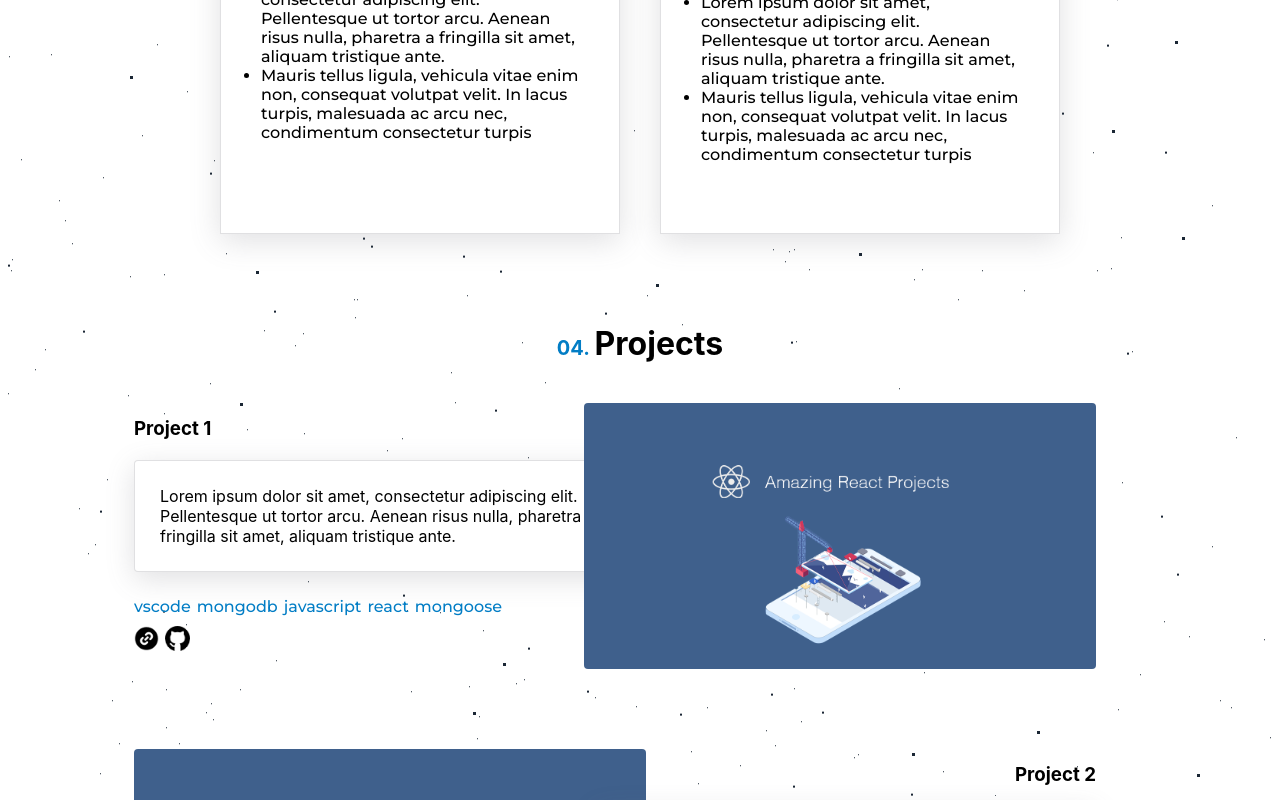
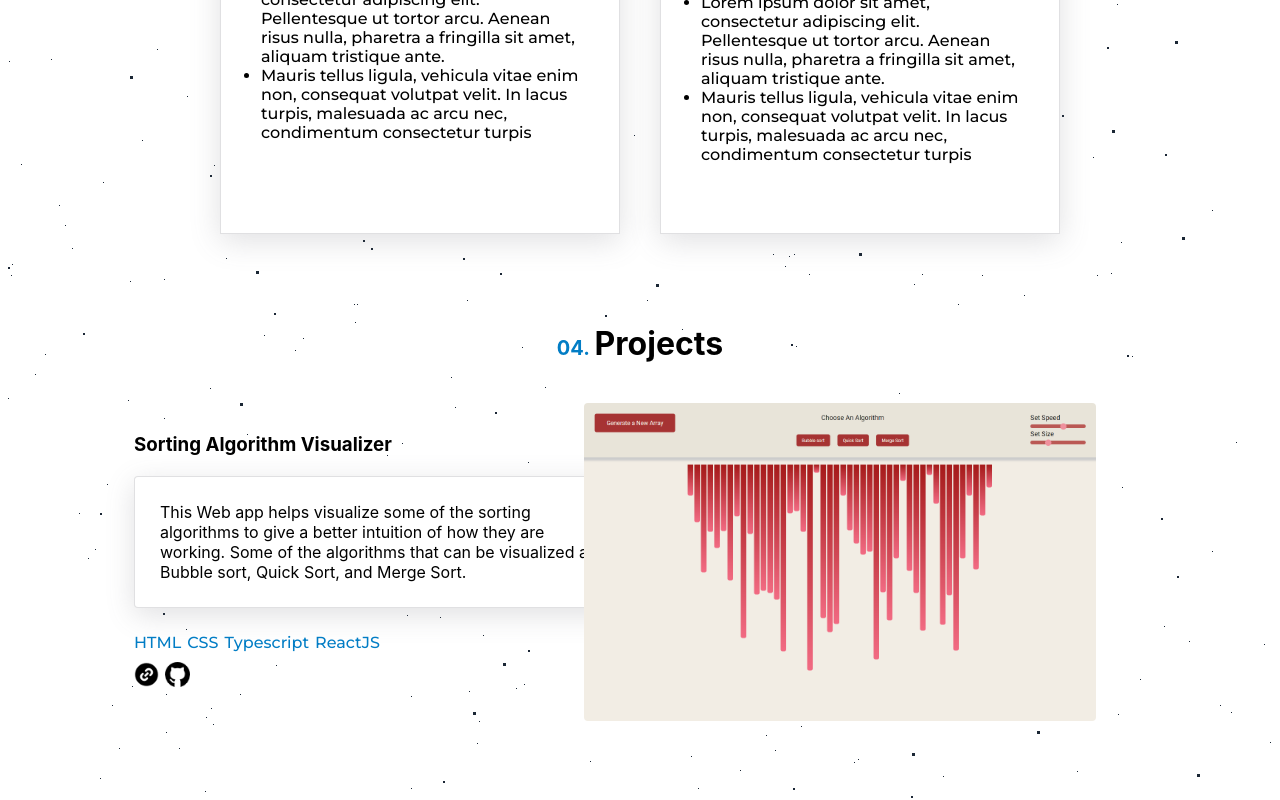
Before and after one commit to cpluspluswiz/react-portfolio, a React (Create React App) app: page / in a window 1280 px wide. Shown: the part 2000-2800 px from the top of the page. Built offline with nearby package versions, Linux system fonts and the light colour scheme.

Commit message:
site is responsive

```diff
--- a/src/components/About.tsx
+++ b/src/components/About.tsx
@@ -1,6 +1,5 @@
 import React from 'react';
 import '../styles/about.css';
-import background from '../images/background.svg'
 
 function About() {
   return (
@@ -10,7 +9,7 @@ function About() {
         <div id="stars2"></div>
         <div id="stars3"></div>
     </section>
-    <div className="intro-container">
+    <div className="intro-container" id="about-nav">
         <h2 className="heading-2">Hi, My name is</h2>
         <h1 className="heading-1">Muhammad Abdullah</h1>
         <h3 className="heading-3">Full Stack Developer</h3>
--- a/src/components/Experience.tsx
+++ b/src/components/Experience.tsx
@@ -14,7 +14,7 @@ function Experience() {
               <img className="company-logo" src={marketBoxLogo} alt="MarketBox"/>
               <h3 className="company-position"><i className="fas fa-hard-hat icon"></i> Full Stack Engineer</h3>
               <p className="company-duration"><i className="fas fa-calendar-week icon"></i> September - December 2021</p>
-              <p className="company-location"> <i className="fas fa-map-marked icon"></i> Location</p>
+              <p className="company-location"> <i className="fas fa-map-marked icon"></i> Toronto, ON</p>
               <div className="company-details">
                 <ul>
                   <li>Lorem ipsum dolor sit amet, consectetur adipiscing elit. Pellentesque ut tortor arcu.
@@ -37,7 +37,7 @@ function Experience() {
               <img className="company-logo" src={thinktumLogo} alt="Thinktum"/>
               <h3 className="company-position"><i className="fas fa-hard-hat icon"></i> Full Stack Engineer</h3>
               <p className="company-duration"><i className="fas fa-calendar-week icon"></i> January - April 2021</p>
-              <p className="company-location"> <i className="fas fa-map-marked icon"></i> Location</p>
+              <p className="company-location"> <i className="fas fa-map-marked icon"></i> Waterloo, ON</p>
               <div className="company-details">
                 <ul>
                   <li>Lorem ipsum dolor sit amet, consectetur adipiscing elit. Pellentesque ut tortor arcu.
--- a/src/components/Navbar.tsx
+++ b/src/components/Navbar.tsx
@@ -13,7 +13,7 @@ function Navbar() {
             <li><a href="#projects-nav"><span className="list-num">04.&nbsp;</span>Projects</a></li>
             <li><a href="#contact-nav"><span className="list-num">05.&nbsp;</span>Contact</a></li>
         </ul>
-        <a href="#about"className="btn">Resume</a>
+        <a href="#about"className="btn" id="resume">Resume</a>
     </div>
   </div>
   );
--- a/src/components/Projects.tsx
+++ b/src/components/Projects.tsx
@@ -1,6 +1,7 @@
 import React from 'react';
 import '../styles/projects.css';
-import project1 from '../images/projects/project1.png'
+import algoviz from '../images/projects/algoviz.png'
+import chatjs from '../images/projects/chatjs9.png'
 import externalLink from '../images/project-links/externalLink.png'
 import githubLogo from '../images/project-links/githubLogo.png'
 
@@ -10,89 +11,45 @@ function Projects() {
       <h3 id="projects-nav" className="tab-heading"><span className="list-num tab-num">04.&nbsp;</span>Projects</h3>
       {/* Project 1 */}
       <div className="project">
-          <img className="project-img" src={project1} alt="project1"></img>
+          <img className="project-img" src={algoviz} alt="algoviz"></img>
           <div className="project-info">
-              <h3 style={{marginBottom: "20px"}}>Project 1</h3>
+              <h3 style={{marginBottom: "20px"}}>Sorting Algorithm Visualizer</h3>
               <div className="project-desc">
-                  <p>Lorem ipsum dolor sit amet, consectetur adipiscing elit. Pellentesque ut tortor arcu.
-                    Aenean risus nulla, pharetra a fringilla sit amet, aliquam tristique ante.</p>
+                  <p>This Web app helps visualize some of the sorting algorithms to give a better intuition
+                    of how they are working. Some of the algorithms that can be visualized are: Bubble sort, Quick Sort, and Merge Sort.</p>
               </div>
               <ul className="project-stack">
-                  <li>vscode</li>
-                  <li>mongodb</li>
-                  <li>javascript</li>
-                  <li>react</li>
-                  <li>mongoose</li>
+                  <li>HTML</li>
+                  <li>CSS</li>
+                  <li>Typescript</li>
+                  <li>ReactJS</li>
               </ul>
               <div className="project-links">
-                  <a href="https://google.com" target="_blank" rel="noreferrer" ><img src={externalLink} alt="externalLink"/></a>
-                  <a href="https://google.com" target="_blank" rel="noreferrer" ><img src={githubLogo} alt="githubLogo"/></a>
+                  <a href="https://visualizealgos.netlify.app" target="_blank" rel="noreferrer" ><img src={externalLink} alt="externalLink"/></a>
+                  <a href="https://github.com/cpluspluswiz/algorithm-visualizer" target="_blank" rel="noreferrer" ><img src={githubLogo} alt="githubLogo"/></a>
               </div>
           </div>
       </div>
       {/* Project 2 */}
       <div className="project">
-          <img className="project-img" src={project1} alt="project2"></img>
+          <img className="project-img" src={chatjs} alt="chatjs"></img>
           <div className="project-info">
-              <h3 style={{marginBottom: "20px"}}>Project 2</h3>
+              <h3 style={{marginBottom: "20px"}}>Chat App</h3>
               <div className="project-desc">
-                  <p>Lorem ipsum dolor sit amet, consectetur adipiscing elit. Pellentesque ut tortor arcu.
-                    Aenean risus nulla, pharetra a fringilla sit amet, aliquam tristique ante.</p>
+                  <p>A Chat web app made using NextJS. Allows you to add an emial and start instantly chatting with them.
+                    Features google authentication using Fireabase.</p>
               </div>
               <ul className="project-stack">
-                  <li>vscode</li>
-                  <li>mongodb</li>
-                  <li>javascript</li>
-                  <li>react</li>
-                  <li>mongoose</li>
+                  <li>Firebase</li>
+                  <li>NextJS</li>
+                  <li>ReactJS</li>
+                  <li>Javascript</li>
+                  <li>CSS</li>
+                  <li>HTML</li>
               </ul>
               <div className="project-links">
-                  <a href="https://google.com" target="_blank" rel="noreferrer" ><img src={externalLink} alt="externalLink"/></a>
-                  <a href="https://google.com" target="_blank" rel="noreferrer" ><img src={githubLogo} alt="githubLogo"/></a>
-              </div>
-          </div>
-      </div>
-      {/* Project 3 */}
-      <div className="project">
-          <img className="project-img" src={project1} alt="project1"></img>
-          <div className="project-info">
-              <h3 style={{marginBottom: "20px"}}>Project 3</h3>
-              <div className="project-desc">
-                  <p>Lorem ipsum dolor sit amet, consectetur adipiscing elit. Pellentesque ut tortor arcu.
-                    Aenean risus nulla, pharetra a fringilla sit amet, aliquam tristique ante.</p>
-              </div>
-              <ul className="project-stack">
-                  <li>vscode</li>
-                  <li>mongodb</li>
-                  <li>javascript</li>
-                  <li>react</li>
-                  <li>mongoose</li>
-              </ul>
-              <div className="project-links">
-                  <a href="https://google.com" target="_blank" rel="noreferrer" ><img src={externalLink} alt="externalLink"/></a>
-                  <a href="https://google.com" target="_blank" rel="noreferrer" ><img src={githubLogo} alt="githubLogo"/></a>
-              </div>
-          </div>
-      </div>
-      {/* Project 4 */}
-      <div className="project">
-          <img className="project-img" src={project1} alt="project1"></img>
-          <div className="project-info">
-              <h3 style={{marginBottom: "20px"}}>Project 4</h3>
-              <div className="project-desc">
-                  <p>Lorem ipsum dolor sit amet, consectetur adipiscing elit. Pellentesque ut tortor arcu.
-                    Aenean risus nulla, pharetra a fringilla sit amet, aliquam tristique ante.</p>
-              </div>
-              <ul className="project-stack">
-                  <li>vscode</li>
-                  <li>mongodb</li>
-                  <li>javascript</li>
-                  <li>react</li>
-                  <li>mongoose</li>
-              </ul>
-              <div className="project-links">
-                  <a href="https://google.com" target="_blank" rel="noreferrer" ><img src={externalLink} alt="externalLink"/></a>
-                  <a href="https://google.com" target="_blank" rel="noreferrer" ><img src={githubLogo} alt="githubLogo"/></a>
+                  <a href="https://react-chatjs.netlify.app" target="_blank" rel="noreferrer" ><img src={externalLink} alt="externalLink"/></a>
+                  <a href="https://github.com/cpluspluswiz/react-chatjs" target="_blank" rel="noreferrer" ><img src={githubLogo} alt="githubLogo"/></a>
               </div>
           </div>
       </div>
--- a/src/styles/footer.css
+++ b/src/styles/footer.css
@@ -1,6 +1,24 @@
 .footer {
-    height: 400px;
+    height: 600px;
     width:100%;
+}
+
+.contact-me {
+    display: flex;
+    justify-content: center;
+    align-items: center;
+    flex-direction: column;
+    gap: 20px;
+    font-size: clamp(40px, 5vw, 60px);
+    margin-top: -30px;
+}
+
+.contact-me h2 {
+    color: #027dc5;
+}
+
+.contact-me a:nth-of-type(1):hover  {
+    filter: invert(32%) sepia(94%) saturate(1743%) hue-rotate(181deg) brightness(88%) contrast(98%);
 }
 
 .ocean {
--- a/src/styles/projects.css
+++ b/src/styles/projects.css
@@ -88,7 +88,7 @@
         width: 90vw;
         max-width: 600px;
         padding: 40px 40px 30px;
-        background-color: brown;
+        background-color: var(--backgroundColor);
         /* background-image: url(../images/projects/project1.png);
         background-position: center;
         background-repeat: no-repeat; */
@@ -96,7 +96,9 @@
 
     .project-desc {
         padding: 10px 0px;
-        background-color: brown;
+        background-color: var(--backgroundColor2);
+        padding: 8px;
+        border-radius: 3px;
     }
 
     .project:nth-child(n) .project-stack {
```
Also changed, not shown: src/components/Footer.tsx (+11 -5 lines), src/styles/navbar.css (+40 -0 lines), src/images/projects/algoviz.png (added), src/images/projects/chatjs9.png (added).
